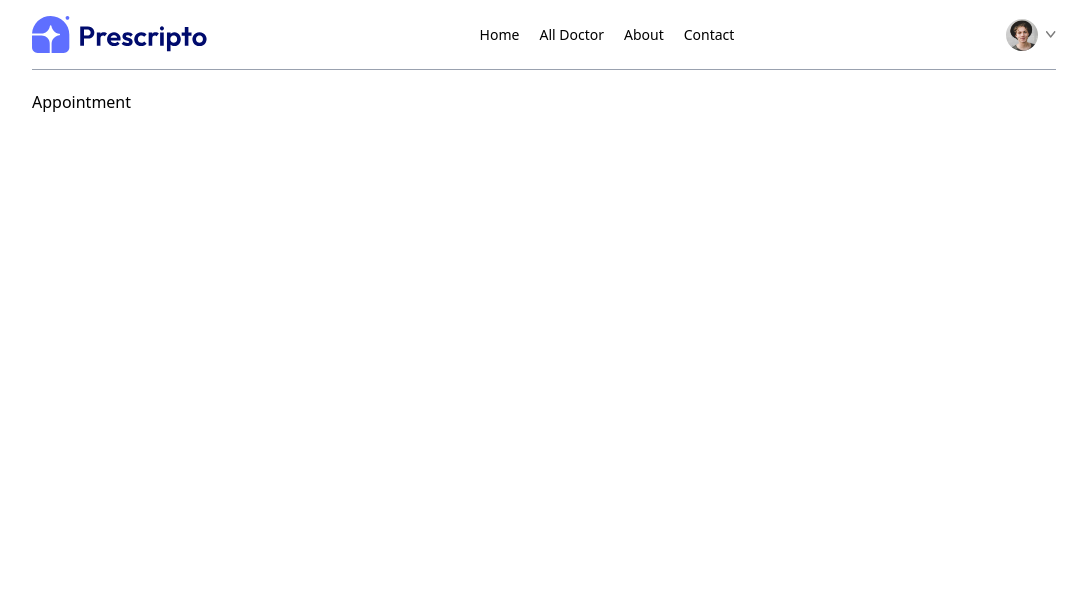
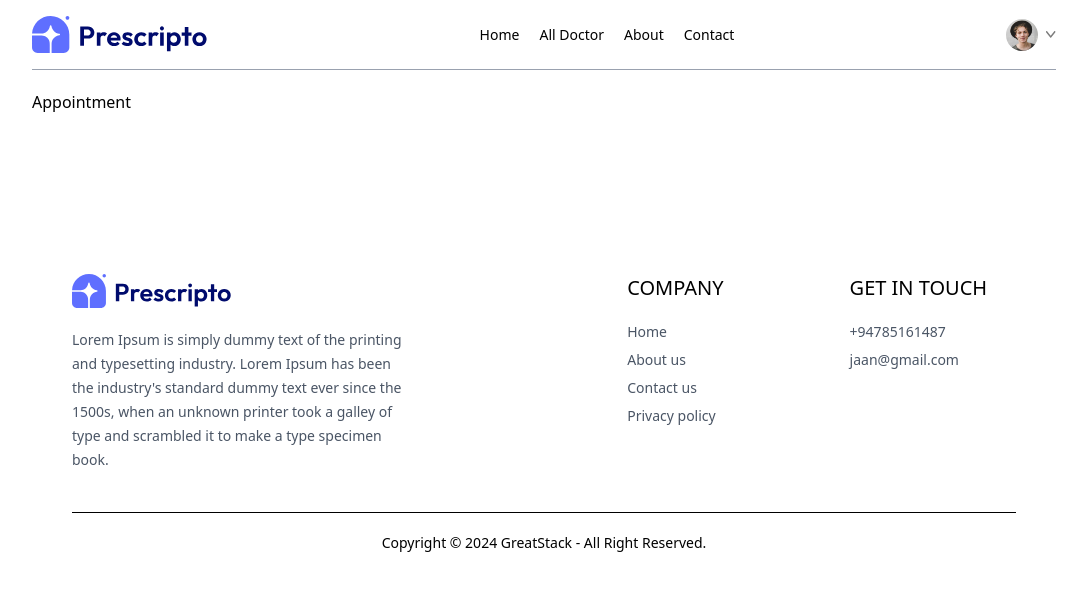
Before and after one commit to H-Janath/Appointments-booking-system-frontend, a React (Vite) app: page /appointent/1 in a window 1280 px wide. Shown: the top 590 px of the page, without its empty margins (96-1183 px from the left). Built offline with nearby package versions, Linux system fonts and the light colour scheme.

Commit message:
Add Footer component and integrate it into App

```diff
--- a/src/App.jsx
+++ b/src/App.jsx
@@ -9,6 +9,7 @@
 import MyAppointment from "./pages/MyAppointment";
 import Appointmet from "./pages/Appointment";
 import NavBar from "./components/NavBar";
+import Footer from "./components/Footer";
 
 const App = () => {
   return (
@@ -24,8 +25,8 @@
         <Route path="/my-profile" element={<MyProfile/>} />
         <Route path="/my-appointment" element={<MyAppointment/>} />
         <Route path="/appointent/:docId" element={<Appointmet/>} />
-
       </Routes>
+      <Footer/>
     </div>
   );
 };
--- /dev/null
+++ b/src/components/Footer.jsx
@@ -0,0 +1,42 @@
+import React from 'react'
+import { assets } from '../assets/assets'
+
+const Footer = () => {
+  return (
+    <div className='md:mx-10'>
+        <div className="flex flex-col sm:grid grid-cols-[3fr_1fr_1fr] gap-14 my-10 mt-40 text-sm">
+
+            <div className="">
+                <img className='mb-5 w-40' src={assets.logo} alt="" />
+                <p className='w-full md:w-2/3 text-gray-600 leading-6'> Lorem Ipsum is simply dummy text of the printing and typesetting industry. Lorem Ipsum has been the industry's standard dummy text ever since the 1500s, when an unknown printer took a galley of type and scrambled it to make a type specimen book.</p>
+            </div>
+
+            <div>
+                <p className="text-xl font-medium mb-5">COMPANY</p>
+                <ul className='flex flex-col gap-2 text-gray-600'>
+                    <li>Home</li>
+                    <li>About us</li>
+                    <li>Contact us</li>
+                    <li>Privacy policy</li>
+                </ul>
+            </div>
+
+            <div className="">
+                <p  className="text-xl font-medium mb-5">GET IN TOUCH</p>
+                <ul  className='flex flex-col gap-2 text-gray-600'>
+                <li>+94785161487</li>
+                <li>jaan@gmail.com</li>
+                </ul>
+            </div>
+        </div>
+
+        {/* Cpoyright text */}
+        <div className="">
+            <hr />
+            <p className='py-5 text-sm text-center'>Copyright © 2024 GreatStack - All Right Reserved.</p>
+        </div>
+    </div>
+  )
+}
+
+export default Footer
```
